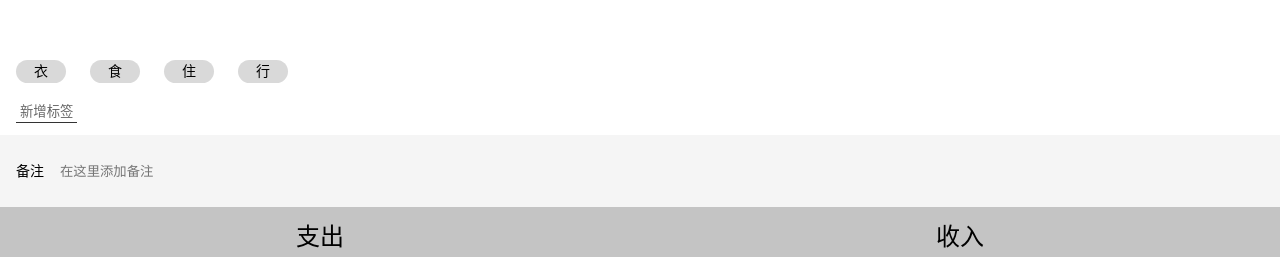
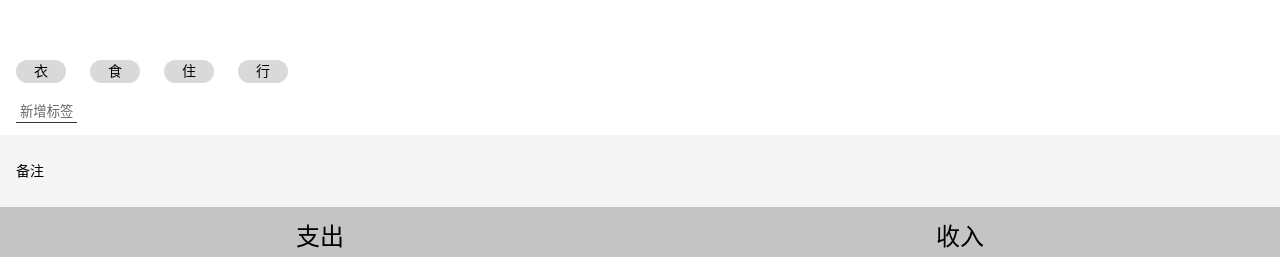
Before and after one commit to deib0/money-react, a React app: page /#/money in a window 1280 px wide. Shown: the part 160-417 px from the top of the page. Built offline with nearby package versions, Linux system fonts and the light colour scheme.

Commit message:
完成Note功能

```diff
--- a/src/components/Money/NotesSection.tsx
+++ b/src/components/Money/NotesSection.tsx
@@ -1,6 +1,6 @@
 import styled from 'styled-components';
-
-const NotesSection = styled.section`
+import React,{useRef, useState} from 'react';
+const Wrapper = styled.section`
   background: #f5f5f5;
   padding: 0 16px;
   font-size: 14px;
@@ -18,4 +18,24 @@ const NotesSection = styled.section`
   }
 `;
 
+const NotesSection:React.FC=()=>{
+  let [note,setNote]=useState<string>('')
+  let refInput = useRef<HTMLInputElement>(null)
+  let changeNote=()=>{
+    setNote(refInput.current!.value)
+  }
+  return (
+        <Wrapper>
+          <label>
+            <span>备注</span>
+            <input type="text"
+            onBlur={()=>changeNote()}
+            defaultValue={note}
+            ref={refInput}
+            />
+          </label>
+        </Wrapper>
+        )
+}
+
 export {NotesSection}
--- a/src/components/Money/TagsSection.tsx
+++ b/src/components/Money/TagsSection.tsx
@@ -1,5 +1,5 @@
 import styled from 'styled-components';
-import React, { FC, useState } from 'react';
+import React, { useState } from 'react';
 
 const Wrapper = styled.section`
   background: #FFFFFF; padding: 12px 16px;
@@ -22,7 +22,7 @@ const Wrapper = styled.section`
     margin-top: 8px;
   }
 `;
-const TagsSection:FC=()=>{
+const TagsSection:React.FC=()=>{
   let [tags,SetTags] = useState(['衣','食','住','行'])
   let [selectedTags,setSelectedTags] = useState<string[]>([])
   const addTag =()=>{
@@ -37,6 +37,7 @@ const TagsSection:FC=()=>{
     }
   }
   const toggle=(tag:string)=>{
+    console.log('selectedTags',selectedTags)
     let index =selectedTags.indexOf(tag)
     if(index>=0){
       setSelectedTags(selectedTags.filter(item=>item!==tag))
--- a/src/index.tsx
+++ b/src/index.tsx
@@ -3,9 +3,6 @@ import App from 'App';
 import ReactDOM from 'react-dom';
 import 'index.scss'
 
-ReactDOM.render(
-  <React.StrictMode>
-    <App />
-  </React.StrictMode>,
+ReactDOM.render(<App />,
   document.querySelector('#root')
 );
--- a/src/views/Money.tsx
+++ b/src/views/Money.tsx
@@ -14,12 +14,7 @@ function Money() {
   return (
     <MyLayout>
       <TagsSection />
-      <NotesSection>
-        <label>
-          <span>备注</span>
-          <input type="text" placeholder="在这里添加备注"/>
-        </label>
-      </NotesSection>
+      <NotesSection />
       <CategorySection>
         <ul>
           <li className="selected">支出</li>
```
